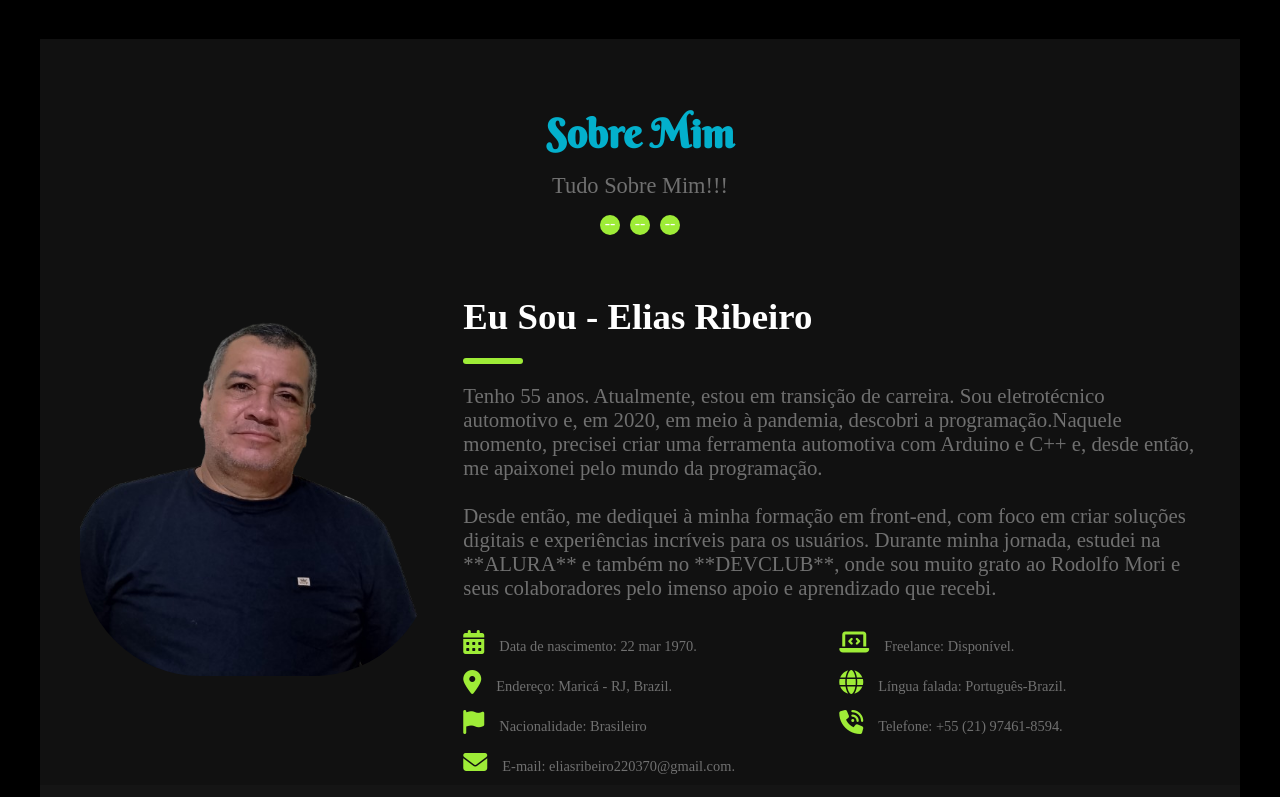
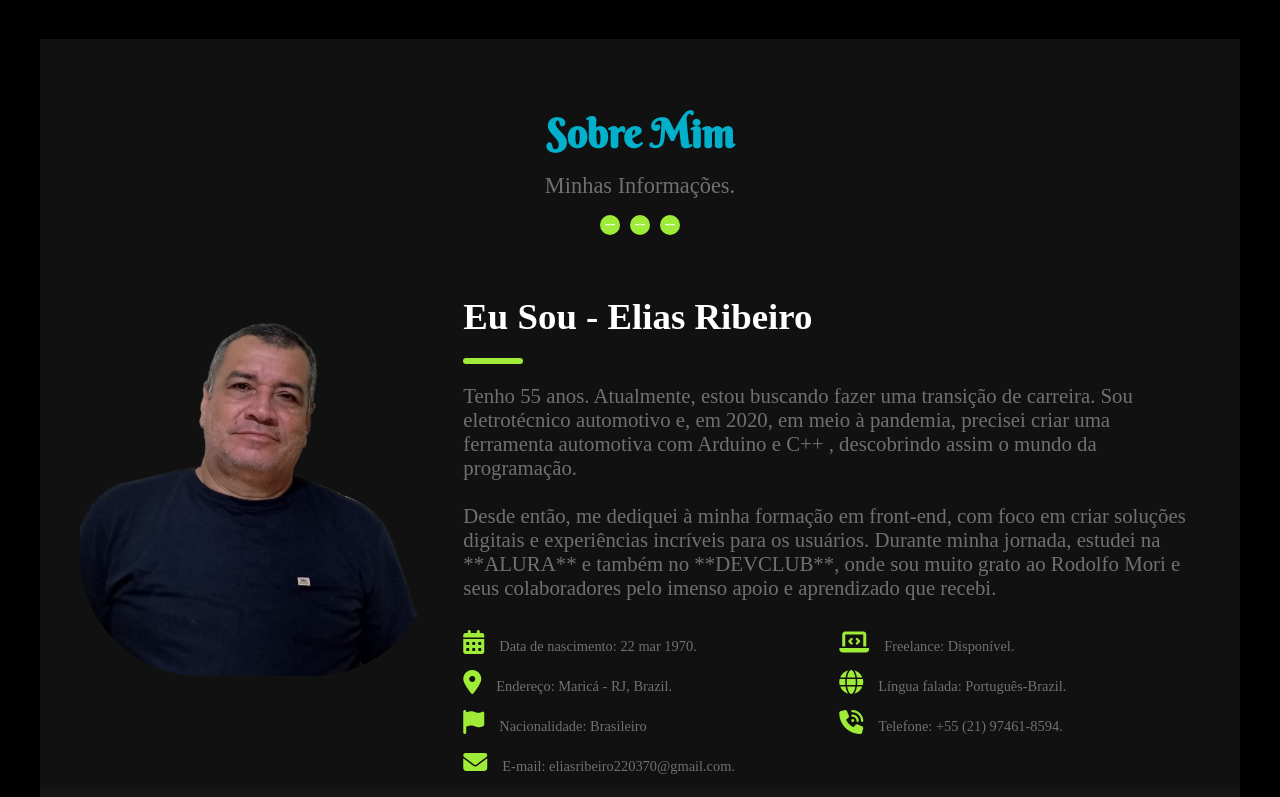
Before and after one commit to EliasRibeiro220370/meu-site, a plain HTML site: page index.html in a window 1280 px wide. Shown: the part 638-1435 px from the top of the page. Drawn offline with Linux system fonts and the light colour scheme.

Commit message:
primeiro commit

```diff
--- a/index.html
+++ b/index.html
@@ -4,7 +4,7 @@
     <meta charset="UTF-8" />
     <meta http-equiv="X-UA-Compatible" content="IE=edge" />
     <meta name="viewport" content="width=device-width, initial-scale=1.0" />
-    <title>Portfolio</title>
+    <title>Portfólio</title>
     <link rel="stylesheet" href="style.css" />
     <link
       rel="stylesheet"
@@ -51,7 +51,7 @@
       <article aria-label="seção sobre mim" class="sobre" id="about">
         <div class="sobre_titulo">
           <h1>Sobre Mim</h1>
-          <p>Tudo Sobre Mim!!!</p>
+          <p>Minhas Informações.</p>
           <div aria-label="Seção apenas de ilustrações de botões">
             <span>--</span>
             <span>--</span>
@@ -63,11 +63,9 @@
           <div class="sobre_texto">
             <h1>Eu Sou - Elias Ribeiro</h1>
             <p>
-              Tenho 55 anos. Atualmente, estou em transição de carreira. Sou
-              eletrotécnico automotivo e, em 2020, em meio à pandemia, descobri
-              a programação.Naquele momento, precisei criar uma ferramenta
-              automotiva com Arduino e C++ e, desde então, me apaixonei pelo
-              mundo da programação. <br/> <br/> Desde então, me dediquei à minha formação em
+              Tenho 55 anos. Atualmente, estou buscando fazer uma transição de carreira. Sou
+              eletrotécnico automotivo e, em 2020, em meio à pandemia, precisei criar uma ferramenta
+              automotiva com Arduino e C++ , descobrindo assim o mundo da programação. <br/> <br/> Desde então, me dediquei à minha formação em
               front-end, com foco em criar soluções digitais e experiências
               incríveis para os usuários. Durante minha jornada, estudei na
               **ALURA** e também no **DEVCLUB**, onde sou muito grato ao
@@ -257,7 +255,7 @@
       </div>
       <div class="projects_armazenamento">
         <ul aria-label="Navegação de projetos e websites">
-          <a href="https://eliasribeiro220370.github.io/e-commerce-clone/" target="_blank">
+          <a href="https://eliasribeiro220370.github.io/e-commerce/" target="_blank">
           <li id="design">
             <img
               src="imgs/projeto1.png"
```
Also changed, not shown: 1 other file.
